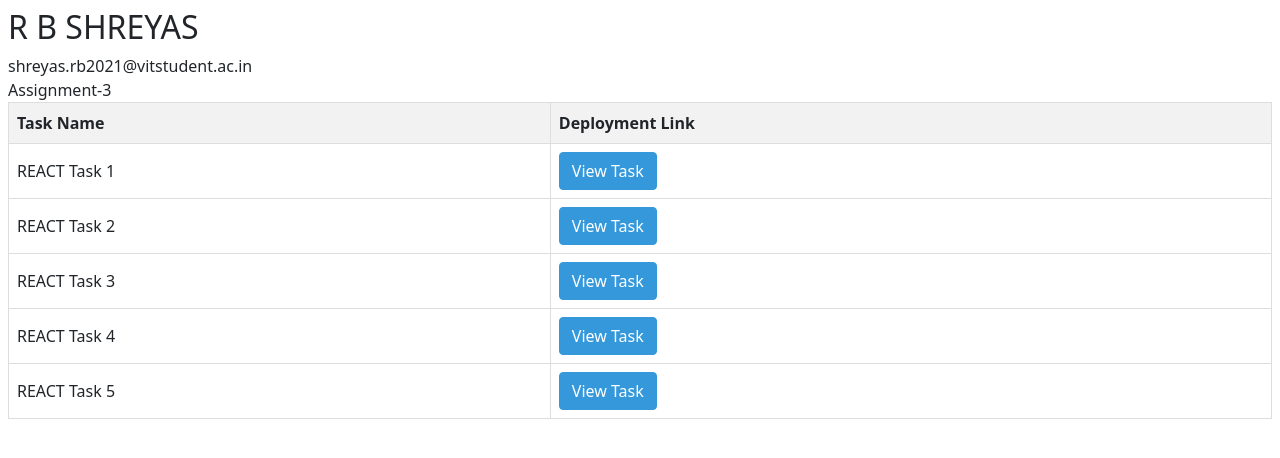
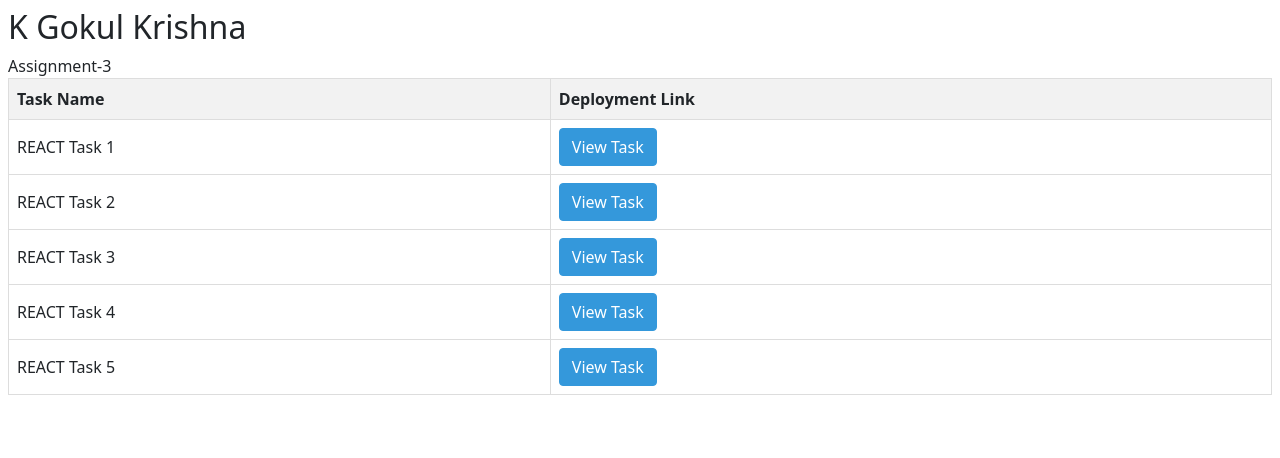
Before and after one commit to gokulkrish22/React, a plain HTML site: page index.html in a window 1280 px wide. Drawn offline with nearby package versions, Linux system fonts and the light colour scheme.

Commit message:
Update index.html

```diff
--- a/index.html
+++ b/index.html
@@ -42,8 +42,7 @@
 </head>
 <body class="p-2">
     <div>
-        <h2>R B SHREYAS</h2>
-        <div>shreyas.rb2021@vitstudent.ac.in</div>
+        <h2>K Gokul Krishna</h2>
         <div>Assignment-3</div>
     </div>
     <table>
```
